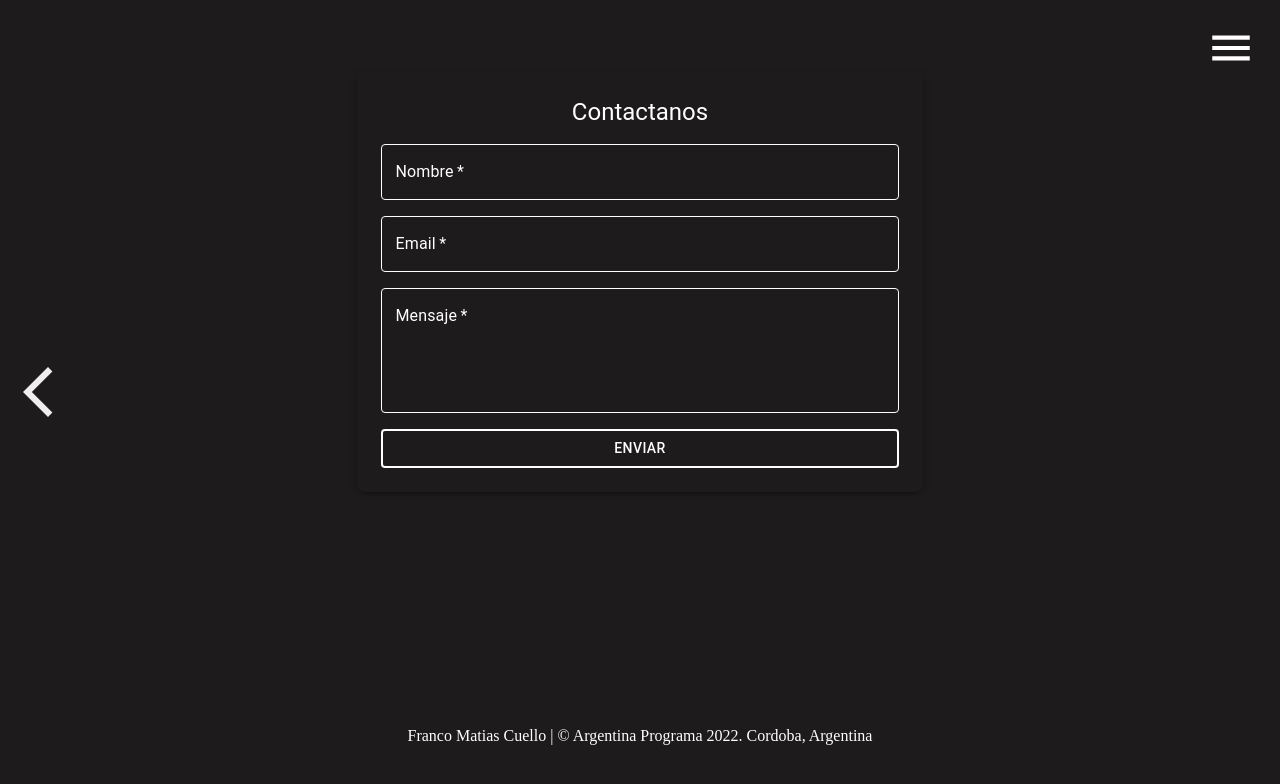
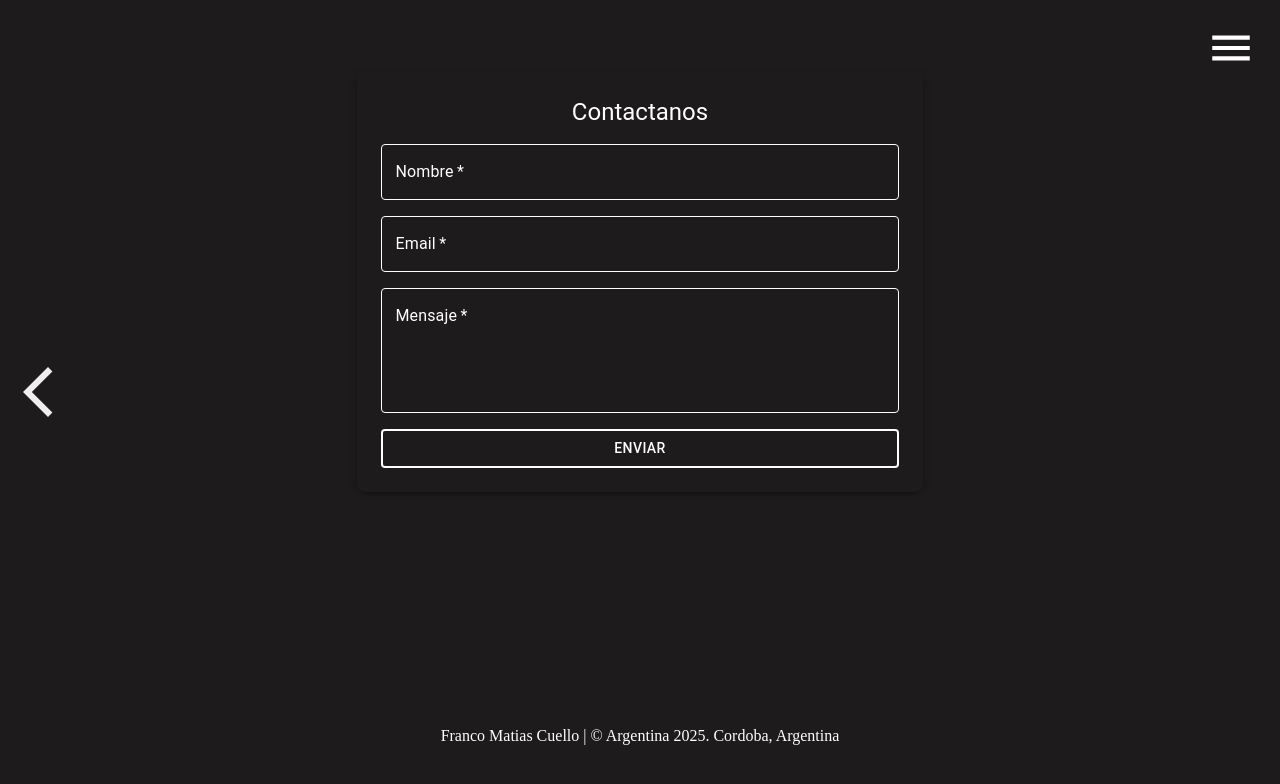
Before and after one commit to FrancoMCuello/PortfolioFMC, a React (Vite) app in the folder front/portfolioFront/: page /contact in a window 1280 px wide. Shown: the top 784 px of the page. Built offline with nearby package versions, Linux system fonts and the light colour scheme.

Commit message:
detalles

```diff
--- a/front/portfolioFront/src/components/Contacto.tsx
+++ b/front/portfolioFront/src/components/Contacto.tsx
@@ -98,9 +98,7 @@ function Contact() {
       </StyledContainerG>
       <StyledFooter>
         <footer>
-          <p>
-            Franco Matias Cuello | © Argentina Programa 2022. Cordoba, Argentina
-          </p>
+          <p>Franco Matias Cuello | © Argentina 2025. Cordoba, Argentina</p>
         </footer>
       </StyledFooter>
     </PageWrapper>
```
